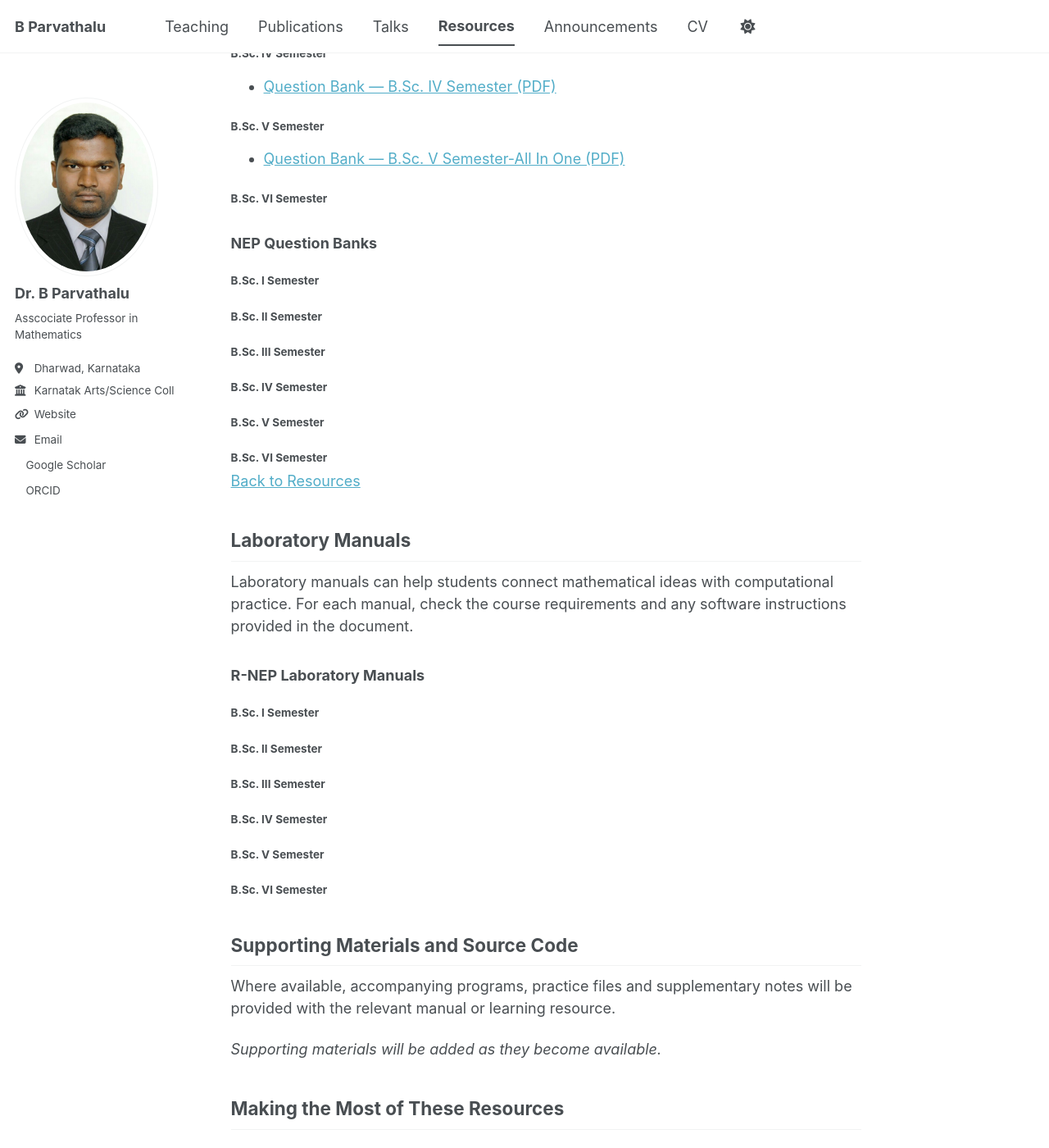
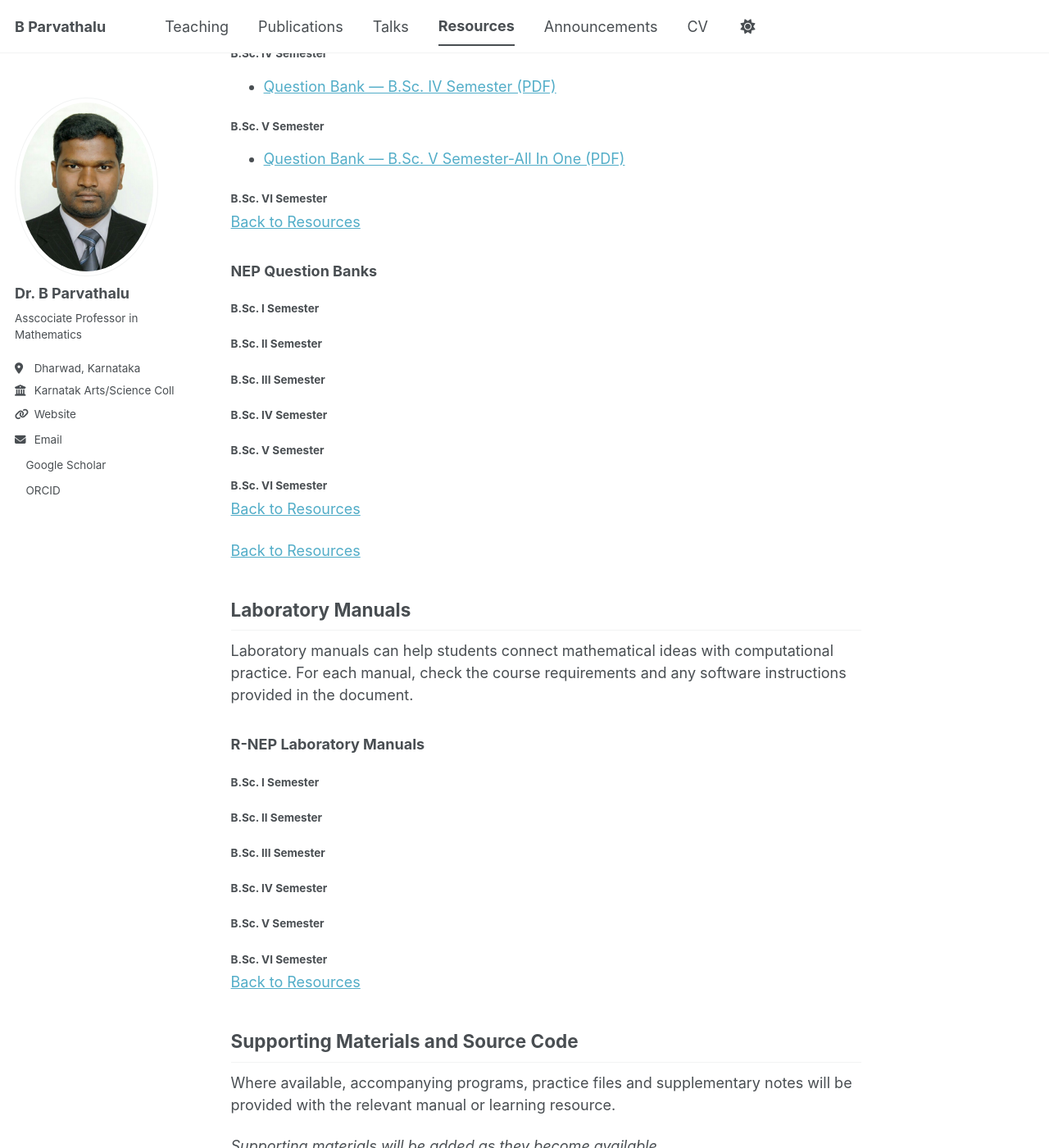
Before and after one commit to drbp-kcd/drbp-kcd.github.io, a Jekyll site: the page built from _resources/kumta.md, in a window 1280 px wide and 1400 px high, scrolled down 757 px. Shown: the whole window at 82% size. Built offline with Jekyll 4.4.1, drawn with Linux system fonts in a browser that asks for light colours; a style sheet for code colours, icons or effects is not loaded.

Commit message:
Update kumta.md

```diff
--- a/_resources/kumta.md
+++ b/_resources/kumta.md
@@ -46,6 +46,8 @@ Question banks provide opportunities to practise concepts, strengthen problem-so
 - [Question Bank — Course Title (PDF)]({{ '/files/resources/kumta/question-banks/r-nep/semester-6/question-bank.pdf' | relative_url }})
 -->
 
+[Back to Resources]({{ '/resources/' | relative_url }})
+
 ### NEP Question Banks
 
 #### B.Sc. I Semester
@@ -84,6 +86,7 @@ Question banks provide opportunities to practise concepts, strengthen problem-so
 - [Question Bank — Course Title (PDF)]({{ '/files/resources/kumta/question-banks/nep/semester-6/question-bank.pdf' | relative_url }})
 -->
 
+[Back to Resources]({{ '/resources/' | relative_url }})
 
 <!-- Add links after uploading the corresponding PDFs. Replace the example filename and label.
 - [Question bank — course, semester and scheme]({{ '/files/resources/kumta/question-bank.pdf' | relative_url }})
@@ -134,6 +137,7 @@ Laboratory manuals can help students connect mathematical ideas with computation
 - [Laboratory Manual — Course Title (PDF)]({{ '/files/resources/kumta/laboratory-manuals/r-nep/semester-6/laboratory-manual.pdf' | relative_url }})
 -->
 
+[Back to Resources]({{ '/resources/' | relative_url }})
 
 <!-- Add links after uploading the corresponding PDFs.
 - [Laboratory manual — course and edition]({{ '/files/resources/kumta/laboratory-manual.pdf' | relative_url }})
@@ -150,6 +154,8 @@ Where available, accompanying programs, practice files and supplementary notes w
 - [Supplementary notes — topic (PDF)]({{ '/files/resources/kumta/supplementary-notes.pdf' | relative_url }})
 -->
 
+[Back to Resources]({{ '/resources/' | relative_url }})
+
 ## Making the Most of These Resources
 
 - Try the questions yourself before consulting worked solutions.
```
